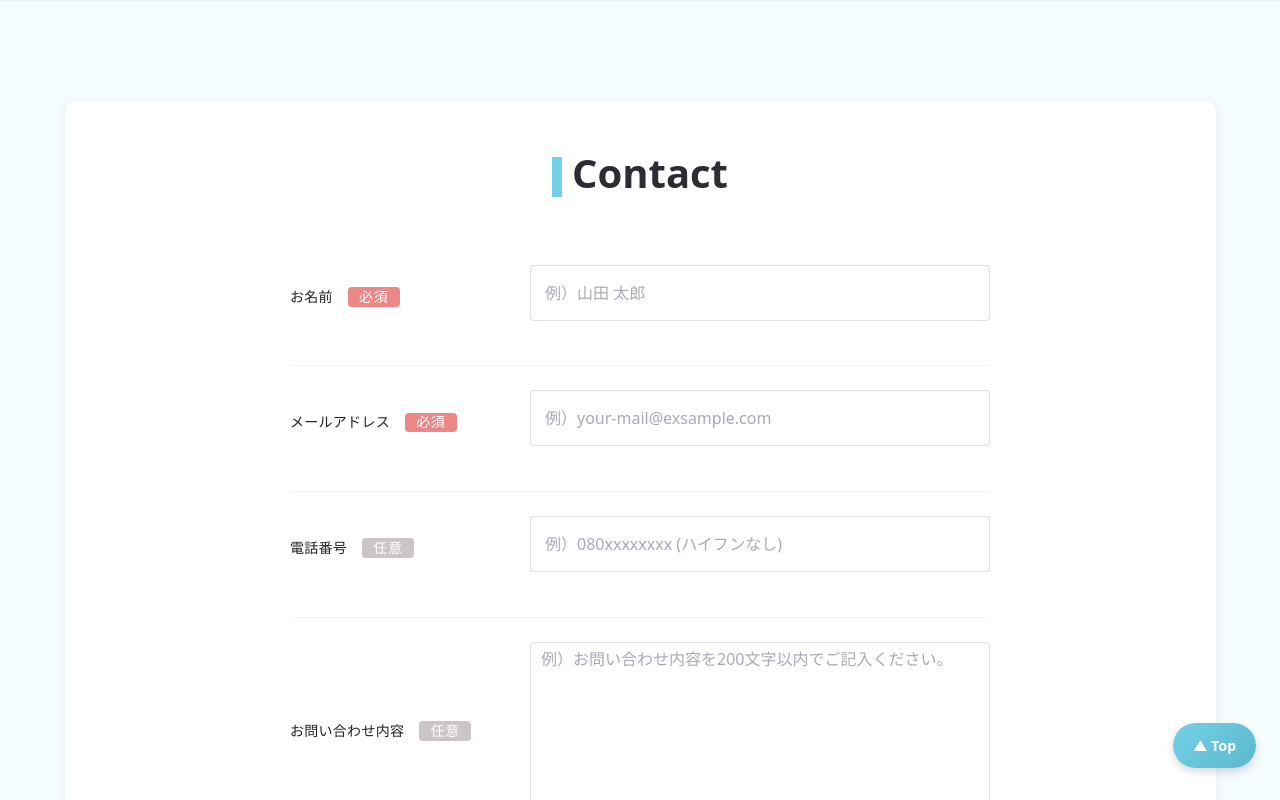
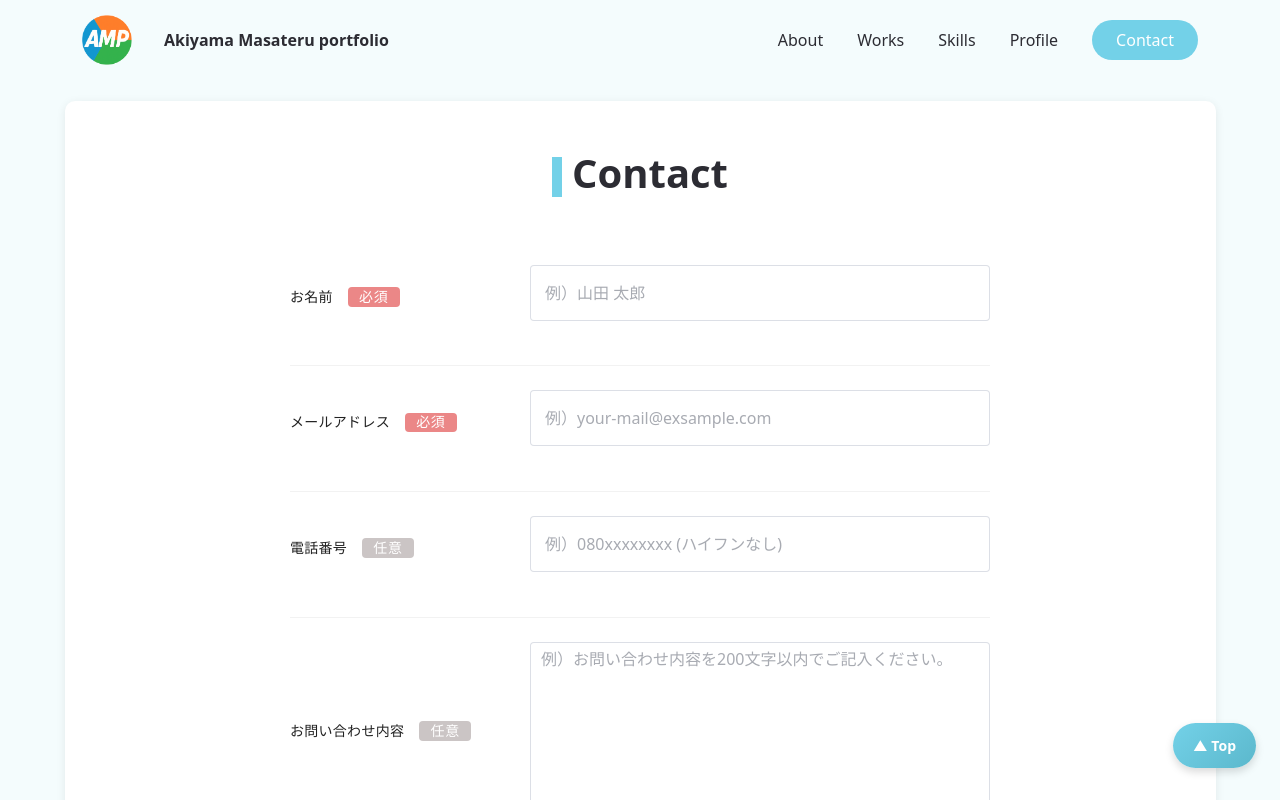
Before and after one commit to masateru0/Portfolio, a Vue app: page /profile in a window 1280 px wide. Both pictures are taken after a click on the button "Contact". Shown: the part 3989-4789 px from the top of the page. Built offline with nearby package versions, Linux system fonts and the light colour scheme.

Commit message:
ヘッダーの固定

```diff
--- a/src/Views/ContactForm.vue
+++ b/src/Views/ContactForm.vue
@@ -87,7 +87,7 @@
     </section>
 </template>
 
-<script lang="ts" setup>
+<script setup>
 import { reactive, computed, ref } from 'vue'
 import { ElMessage } from 'element-plus'
 import ContentsText from '@/components/ContentsText.vue'
--- a/src/Views/FirstView.vue
+++ b/src/Views/FirstView.vue
@@ -1,22 +1,18 @@
 <template>
     <div class="img-container">
-        <img
-            class="first-view-img"
-            src="@/assets/first-view.svg"
-            alt="FirstView"
-        >
+        <img class="first-view-img" src="@/assets/first-view.svg" alt="FirstView" />
     </div>
 </template>
 
 <script setup></script>
 
 <style scoped>
-
 .img-container {
     position: relative;
     width: 100%;
     height: auto;
     overflow: hidden;
+    margin-top: 80px;
 }
 
 .first-view-img {
--- a/src/Views/MyHeader.vue
+++ b/src/Views/MyHeader.vue
@@ -1,5 +1,5 @@
 <template>
-    <header class="header">
+    <header :class="['header', { scrolled: isScrolled }]">
         <div class="container">
             <div class="left-section">
                 <RouterLink :to="{ name: 'TopPage' }">
@@ -32,8 +32,20 @@
 import CustomButton from '@/components/CustomButton.vue'
 import MyIcon from '@/components/MyIcon.vue'
 import { useRouter } from 'vue-router'
+import { ref, onMounted, onUnmounted } from 'vue'
 
 const router = useRouter()
+
+const isScrolled = ref(false)
+const onScroll = () => {
+    isScrolled.value = window.scrollY > 10
+}
+onMounted(() => {
+    window.addEventListener('scroll', onScroll)
+})
+onUnmounted(() => {
+    window.removeEventListener('scroll', onScroll)
+})
 
 const scrollToContact = () => {
     const contactSection = document.getElementById('contact')
@@ -53,6 +65,16 @@ const scrollToContact = () => {
     align-items: center;
     justify-content: space-between;
     height: 80px;
+    position: fixed;
+    top: 0;
+    left: 0;
+    width: 100%;
+    z-index: 1000;
+    transition: background-color 0.3s;
+}
+.header.scrolled {
+    background-color: rgba(244, 252, 253, 0.85);
+    backdrop-filter: blur(4px);
 }
 
 .container {
@@ -74,7 +96,7 @@ const scrollToContact = () => {
 .logo {
     font-size: 16px;
     font-weight: bold;
-    color: #2C2C33;
+    color: #2c2c33;
     margin-left: 1rem;
     cursor: pointer;
     text-decoration: none;
@@ -92,7 +114,7 @@ const scrollToContact = () => {
 .nav-links a,
 .nav-links .router-link-active {
     text-decoration: none;
-    color: #2C2C33;
+    color: #2c2c33;
     font-weight: 500;
     transition: color 0.3 ease;
     margin-right: 34px;
```
